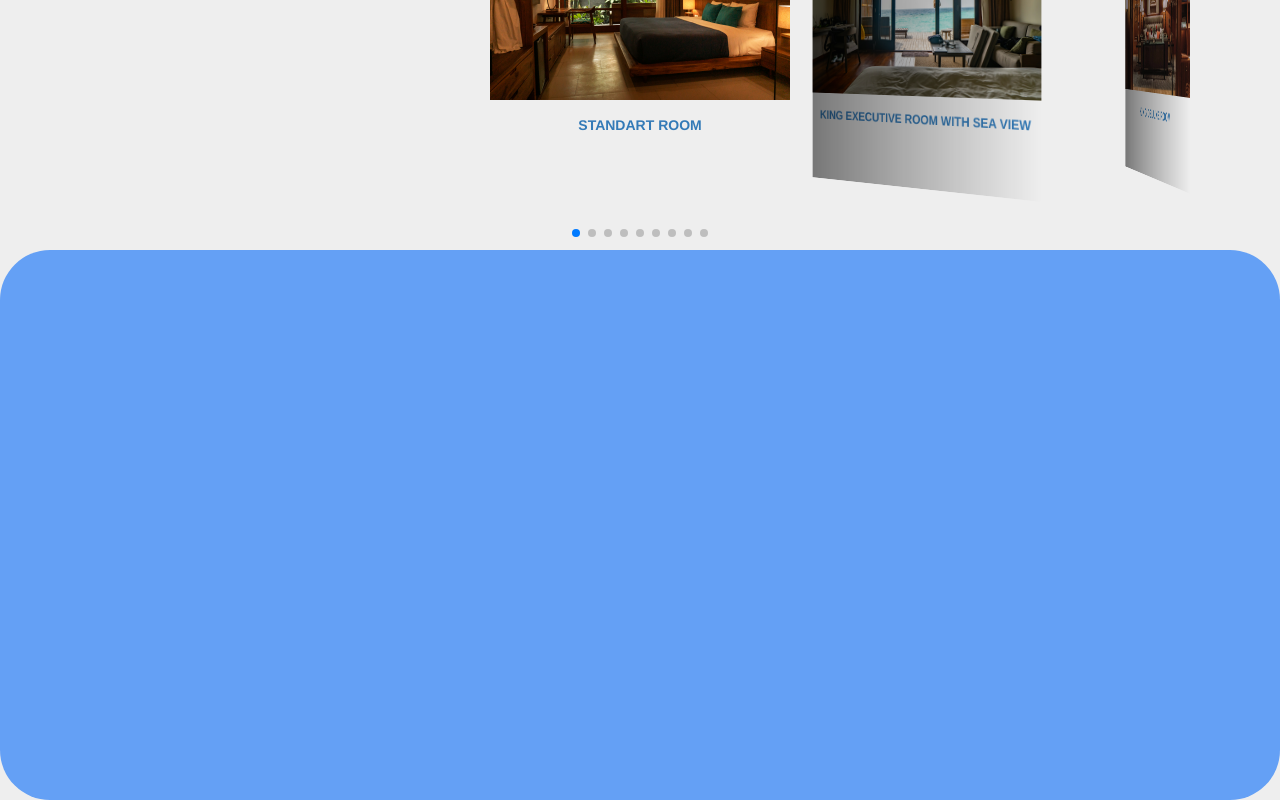
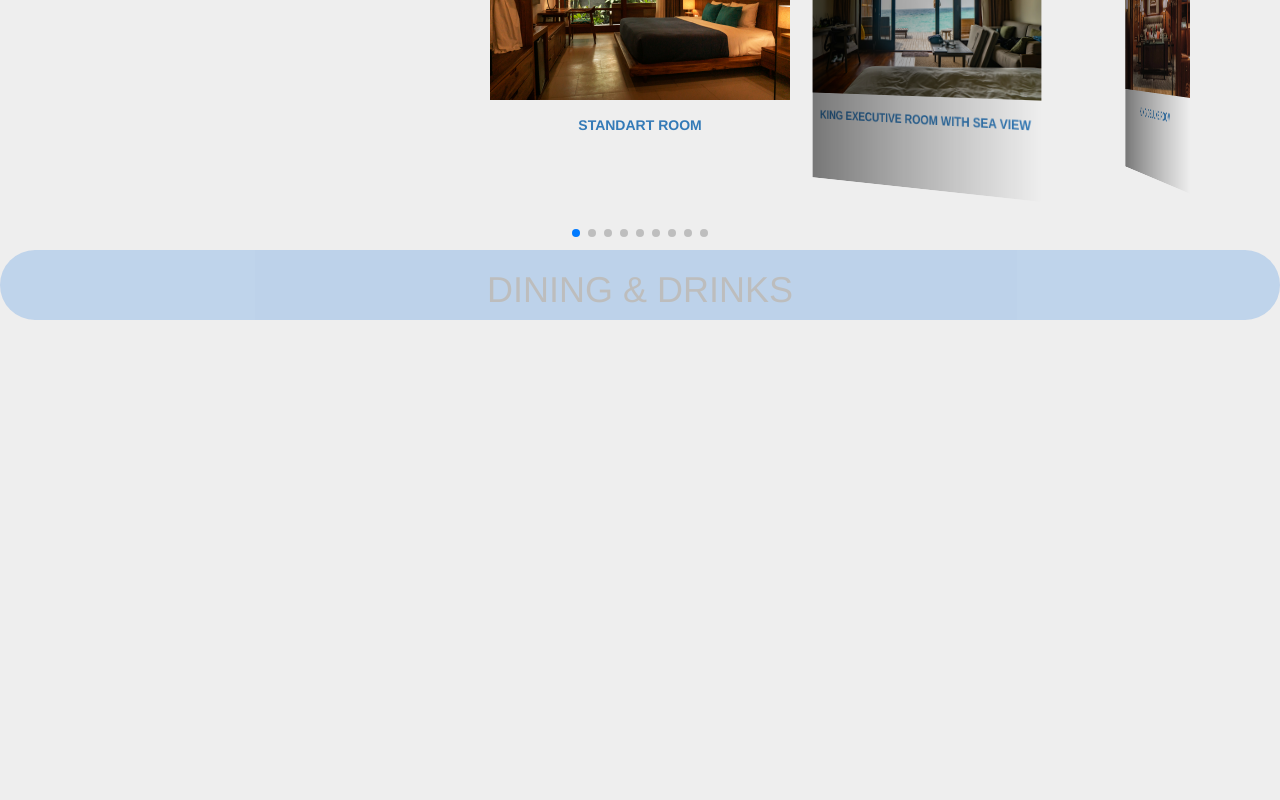
Before and after one commit to Atilla0001/hotel-Luna, a React (Vite) app: page / in a window 1280 px wide. Shown: the part 1376-2176 px from the top of the page. After the commit the page ends 1696 px from the top, so only its background shows below. Built offline with nearby package versions, Linux system fonts and the light colour scheme.

Commit message:
some changes

```diff
--- a/src/components/roomSlider/Room.jsx
+++ b/src/components/roomSlider/Room.jsx
@@ -31,6 +31,8 @@ export default function App() {
         modules={[EffectCoverflow, Pagination]}
         className="mySwiper"
       >
+
+
         <SwiperSlide >
           <Link to={"/standart"} >
             <img src="../../src/assets/images/f1.jpg" />
--- a/src/pages/home/Home.jsx
+++ b/src/pages/home/Home.jsx
@@ -61,8 +61,8 @@ const Home = () => {
 
 
 
-<div className="container-fluid" style={{height:"550px", background:"#64A0F5", borderRadius:"50px"}}>
-
+<div className="container-fluid" style={{ display:"flex",justifyContent:"center",background:"#0069DB", borderRadius:"50px",opacity:"0.2"}}>
+<h1 style={{color:"black "}}>DINING & DRINKS</h1>
 </div>
 
     </>
```
